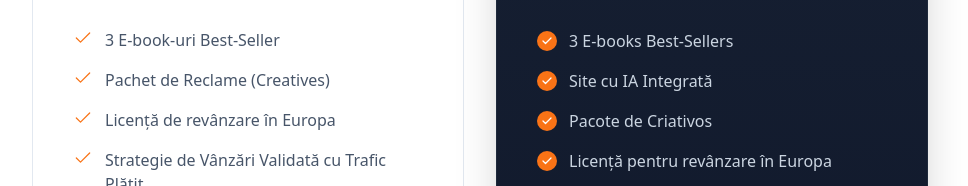
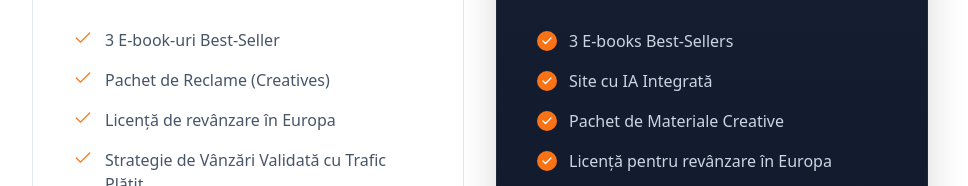
Before and after one commit to gattidesign00-del/euro-digital-elite, a website: page index_ro.html in a window 1280 px wide. Shown: the part 3056-3242 px from the top of the page, without its empty margins (160-1128 px from the left). Drawn offline with nearby package versions, Linux system fonts and the light colour scheme.

Commit message:
Fix missing pricing translations - RO and PL complete

```diff
--- a/index_ro.html
+++ b/index_ro.html
@@ -1137,7 +1137,7 @@
                                         <path d="M20 6 9 17l-5-5"></path>
                                     </svg>
                                 </div>
-                                <span class="text-base text-slate-300">Pacote de Criativos</span>
+                                <span class="text-base text-slate-300">Pachet de Materiale Creative</span>
                             </div>
                             <div class="flex gap-3 gap-x-3 gap-y-3 items-start">
                                 <div
```
